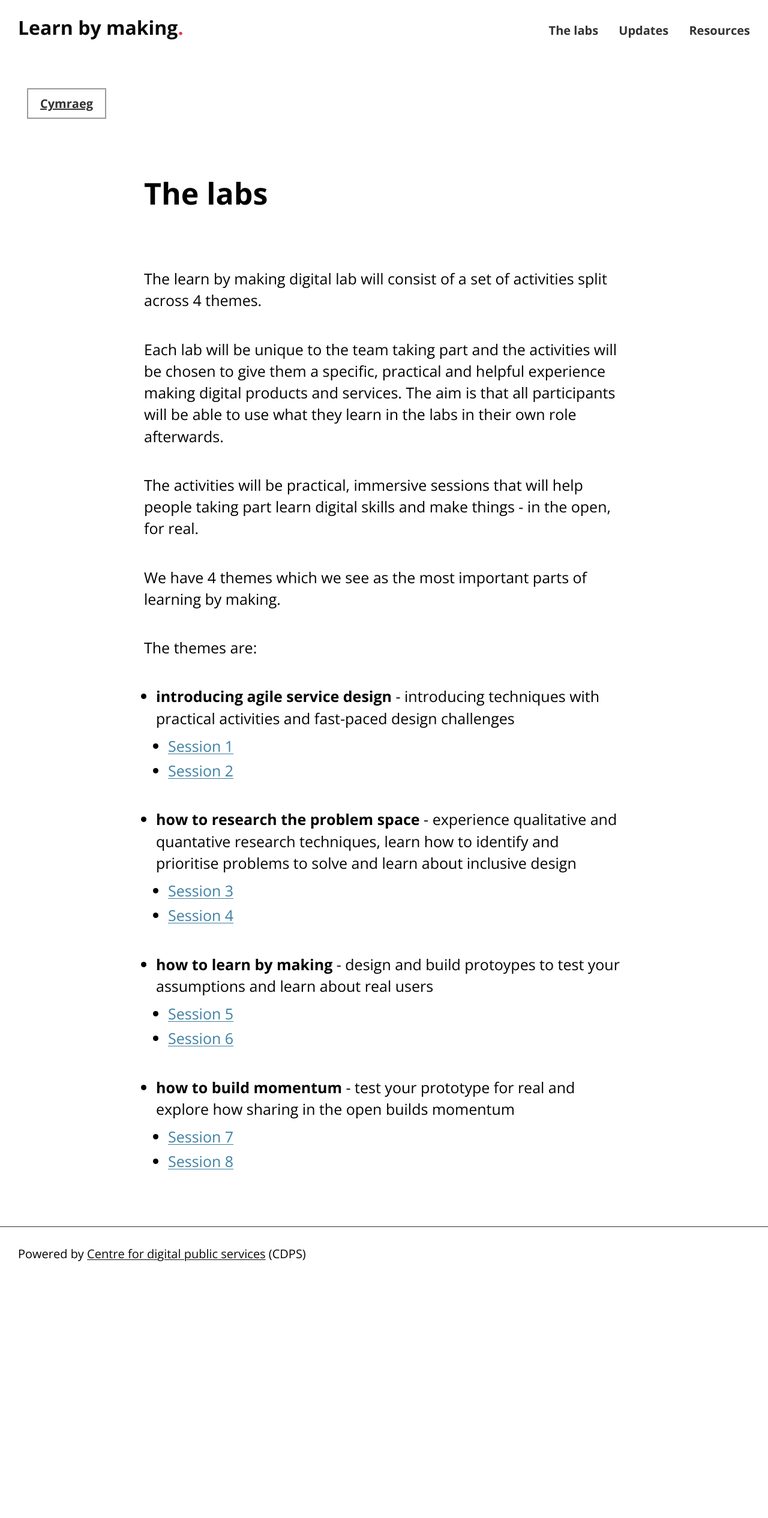
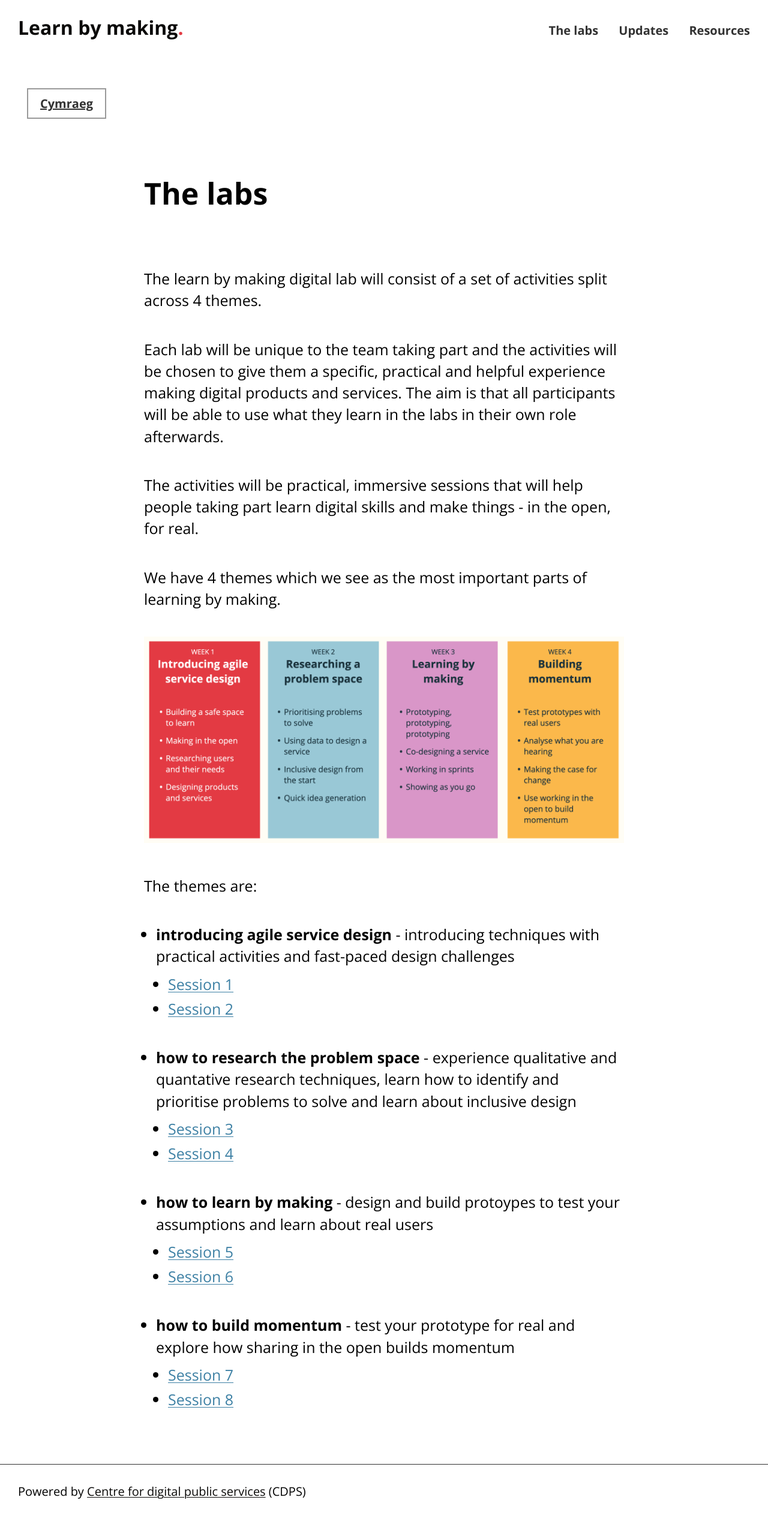
Before and after one commit to learnbymakingwales/learnbymakingwales.github.io, a Jekyll site: the page built from en/the-labs/index.md, in a window 1280 px wide. Shown: the whole page at 60% size. Built offline with Jekyll 4.4.1, drawn with Linux system fonts in a browser that asks for light colours; before the commit the page ends 2134 px from its top, so only the background shows below that.

Commit message:
Add image to labs page with alt text

```diff
--- a/en/the-labs/index.md
+++ b/en/the-labs/index.md
@@ -14,6 +14,8 @@ Each lab will be unique to the team taking part and the activities will be chose
 The activities will be practical, immersive sessions that will help people taking part learn digital skills and make things - in the open, for real.
 
 We have 4 themes which we see as the most important parts of learning by making.
+
+![A poster showing the 4 themes and what participants can expect to learn in each part. The first week is "Introducing agile service design" and participants can expect to learn about building a safe space to learn, making in the open, researching users and their needs and designing products and services. Week 2 is Researching a problem space where participants can expect to learn about prioritising problems to solve, using dats to design services, inclusive design from the start and quick idea generation. Week 3 is Learning by making. Participants can expect to learn about prototyping, co-designing a service, working in sprints and showing as you go. Week 4 is building momentum and participants can expect to learn about testing prototypes with real users, analysing what you are hearing, making the case for change and use working in the open to build momentum.](/assets/images/4-themes-show-and-tell.png)
 
 The themes are:
 
```
Also changed, not shown: assets/images/4-themes-show-and-tell.png (added).
